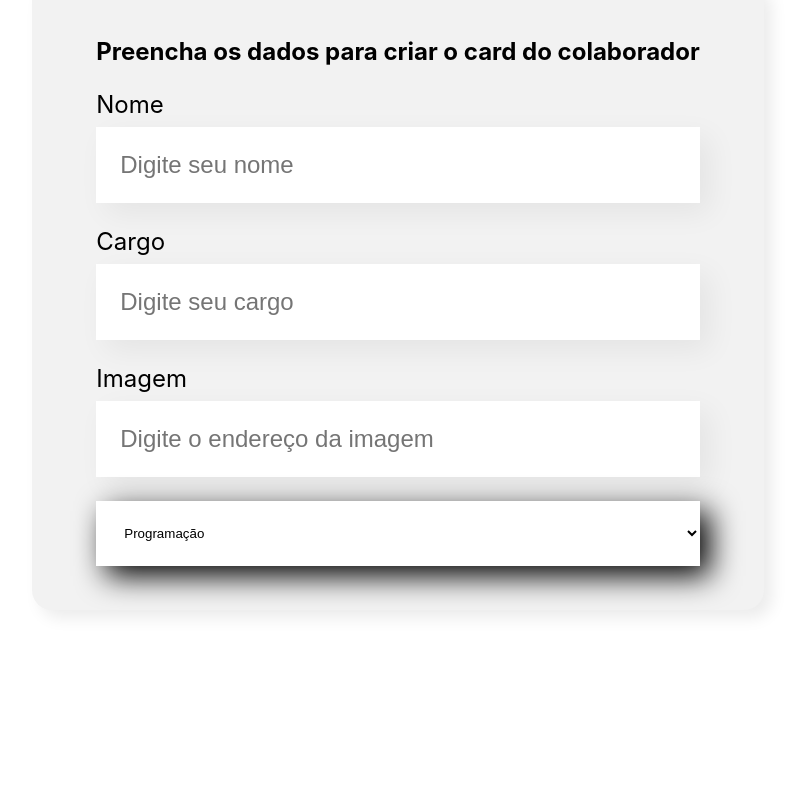
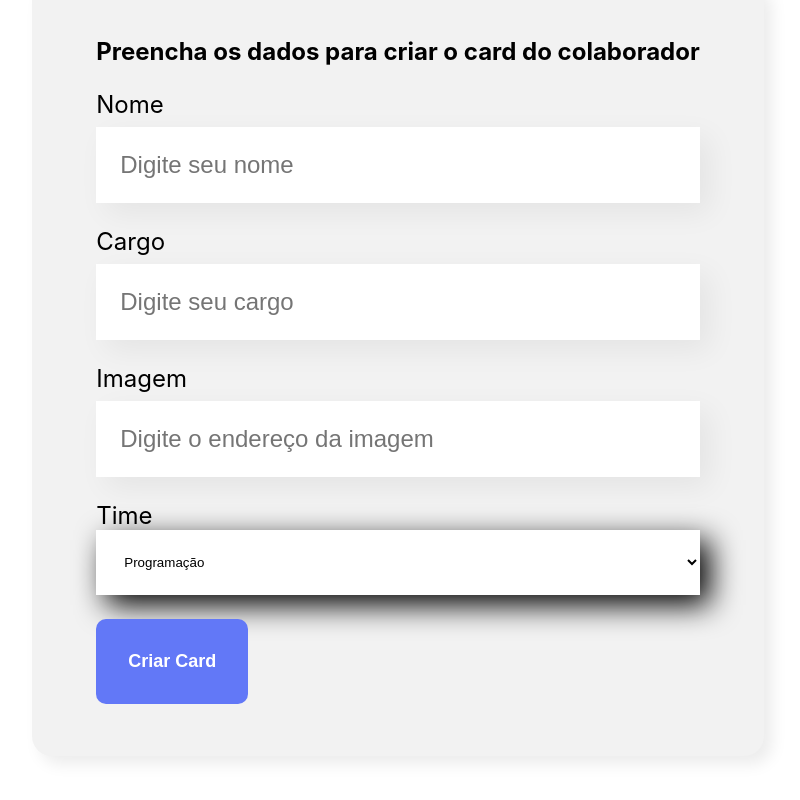
Before and after one commit to leticiaocr/organo, a React (Create React App) app: page / in a window 1280 px wide. Shown: the part 597-1397 px from the top of the page, without its empty margins (242-1042 px from the left). Before the commit the page ends 1287 px from the top, so only its background shows below. Built offline with nearby package versions, Linux system fonts and the light colour scheme.

Commit message:
feature: botao

```diff
--- /dev/null
+++ b/src/componentes/Botao/Botao.css
@@ -0,0 +1,15 @@
+.botao {
+    background-color: #6278f7;
+    border-radius: 10px;
+    font-weight: 700;
+    font-size: 18px;
+    padding: 32px;
+    border: none;
+    cursor: pointer;
+    color: #FFF;
+    margin: 16px 0;
+}
+
+.botao:hover {
+    color: #95FFD4
+}
--- /dev/null
+++ b/src/componentes/Botao/index.js
@@ -0,0 +1,11 @@
+import './Botao.css'
+
+const Botao = (props) =>{
+    return (
+        <button className='botao'>
+            {props.children}
+        </button>
+    )
+}
+
+export default Botao;
--- a/src/componentes/CampoTexto/index.js
+++ b/src/componentes/CampoTexto/index.js
@@ -3,7 +3,7 @@
 return (
     <div className="campo-texto">
         <label>{props.label}</label>
-        <input placeholder={props.placeholder}></input>
+        <input required={props.obrigatorio} placeholder={props.placeholder}></input>
     </div>
 )
 }
--- a/src/componentes/Formulario/index.js
+++ b/src/componentes/Formulario/index.js
@@ -1,6 +1,7 @@
 import './Formulario.css';
 import CampoTexto from '../CampoTexto'
 import ListaSuspensa from '../ListaSuspensa';
+import Botao from '../Botao';
 
 
 const Formulario = () => {
@@ -15,17 +16,20 @@
         'Inovação e Gestão'
     ]
 
-
+const aoSalvar = (evento)=>{
+    evento.preventDefault();
+    console.log('Form foi submetido')
+}
 
     return (
         <section className="formulario">
-            <form>
+            <form onSubmit={aoSalvar}>
                 <h2>Preencha os dados para criar o card do colaborador</h2>
                 <CampoTexto obrigatorio={true} label="Nome" placeholder="Digite seu nome" />
                 <CampoTexto obrigatorio={true} label="Cargo" placeholder="Digite seu cargo" />
                 <CampoTexto label="Imagem" placeholder="Digite o endereço da imagem" />
-                <ListaSuspensa itens={times}/>
-
+                <ListaSuspensa obrigatorio={true} label="Time"itens={times} />
+                <Botao>Criar Card</Botao>
             </form>
         </section>
     )
```
